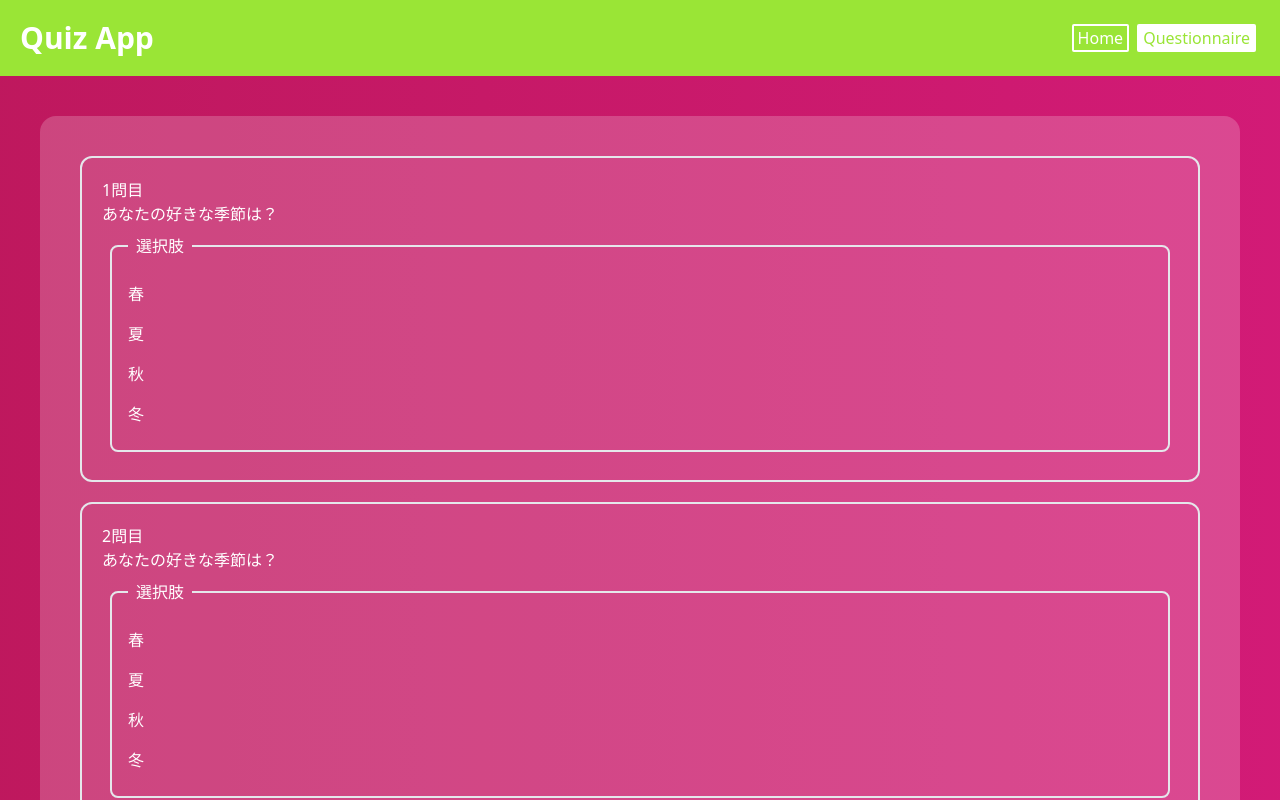
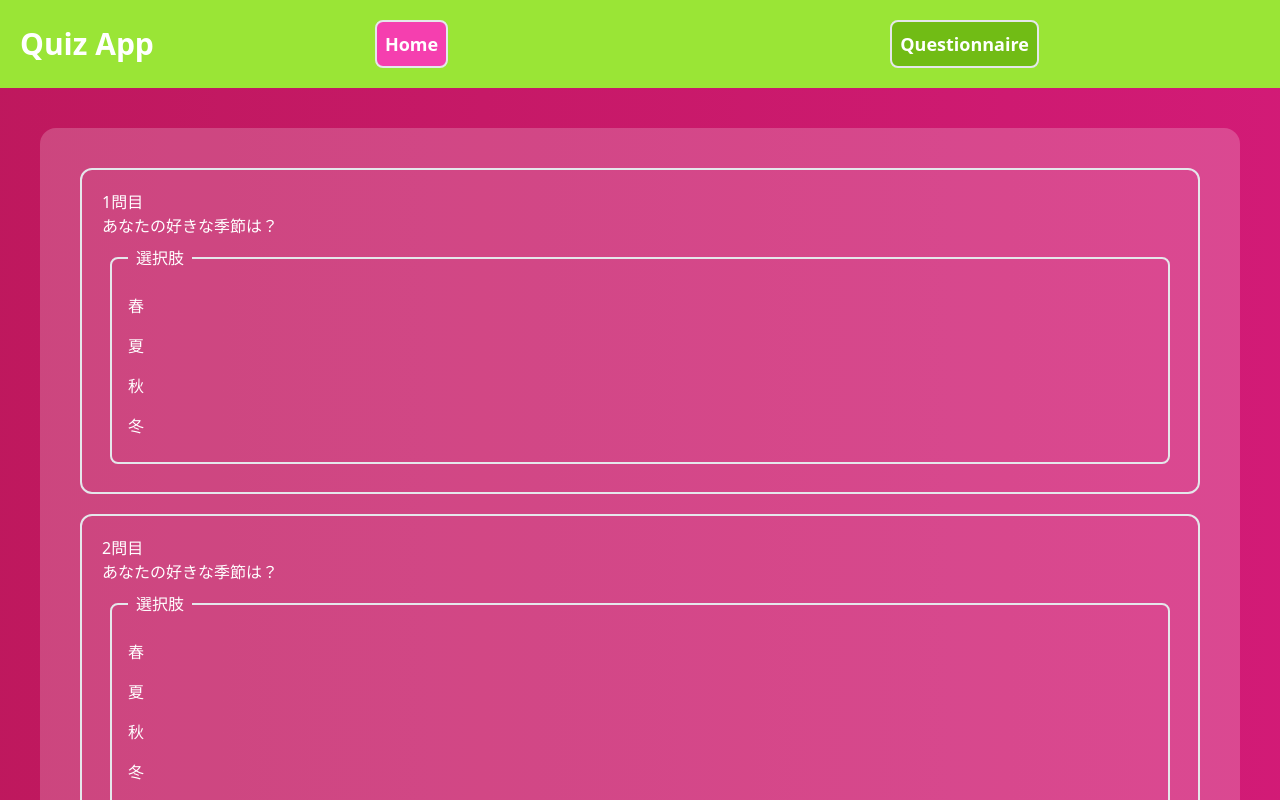
Before and after one commit to kawaneao1996/CITRINE_MATCH, a React (Vite) app: page /questionnaire in a window 1280 px wide. Shown: the top 800 px of the page. Built offline with nearby package versions, Linux system fonts and the light colour scheme.

Commit message:
ヘッダーのボタンを変更

```diff
--- a/src/elements/Button.tsx
+++ b/src/elements/Button.tsx
@@ -1,3 +1,5 @@
+import { BUTTON_THEME } from "../utils/theme";
+
 type Props = { type: "submit" | "button" | "reset";
     ref?: React.RefObject<HTMLButtonElement>;
     onClick?: () => void;
@@ -10,18 +12,7 @@ export default function Button(props:Props){
             type={props.type}
             ref={props.ref}
             onClick={props.onClick}
-            className="
-                mx-auto
-                block
-                p-2
-                text-white
-                hover:text-primary-600
-                hover:bg-white
-                border-2
-                rounded-lg
-                font-bold
-                text-lg
-            "
+            className={BUTTON_THEME}
         >
             {props.label}
         </button>
--- a/src/organisms/Header.tsx
+++ b/src/organisms/Header.tsx
@@ -1,13 +1,9 @@
 import { NavLink } from "react-router-dom";
+import { BUTTON_THEME, BUTTON_THEME_ACTIVE } from "../utils/theme";
 
 export default function Header() {
-    const HOVER_STYLE = "hover:bg-white hover:text-secondary-400";
-    const INACTIVE_STYLE = "border-white border-2 rounded-sm  text-white";
-    const ACTIVE_STYLE = "bg-white border-white border-2 rounded-sm  text-secondary-400";
-    const BASE_STYLE = "mx-1 px-1 text-bold";
     const generateActiveStyle = ({ isActive }: { isActive: boolean }) => {
-        let style = isActive ? ACTIVE_STYLE : INACTIVE_STYLE;
-        style = style + " " + BASE_STYLE + " " + HOVER_STYLE;
+        let style = isActive ? BUTTON_THEME_ACTIVE : BUTTON_THEME;
         return style;
     };
     const HeaderContent = ({ path, label }: { path: string, label: string }) => {
--- a/src/templates/HomeTemplate.tsx
+++ b/src/templates/HomeTemplate.tsx
@@ -7,7 +7,6 @@ export default function HomeTemplate() {
             <Header />
             {/* 心理テストの画面に遷移するボタン */}
             <div className="bg-primary-500 min-h-screen">
-                <button className="bg-primary-500 hover:bg-secondary-500 text-white px-2 py-4 rounded">心理テストを始める</button>
                 <Button type="button" label="心理テストを始める" />
             </div>
         </>
--- /dev/null
+++ b/src/utils/theme.tsx
@@ -0,0 +1,26 @@
+export const BUTTON_THEME = `
+                mx-auto
+                block
+                p-2
+                text-white
+                bg-primary-500
+                hover:text-primary-600
+                hover:bg-white
+                border-2
+                rounded-lg
+                font-bold
+                text-lg
+            `;
+export const BUTTON_THEME_ACTIVE = `
+                mx-auto
+                block
+                p-2
+                text-white
+                bg-secondary-500
+                hover:text-secondary-600
+                hover:bg-white
+                border-2
+                rounded-lg
+                font-bold
+                text-lg
+            `;
```
